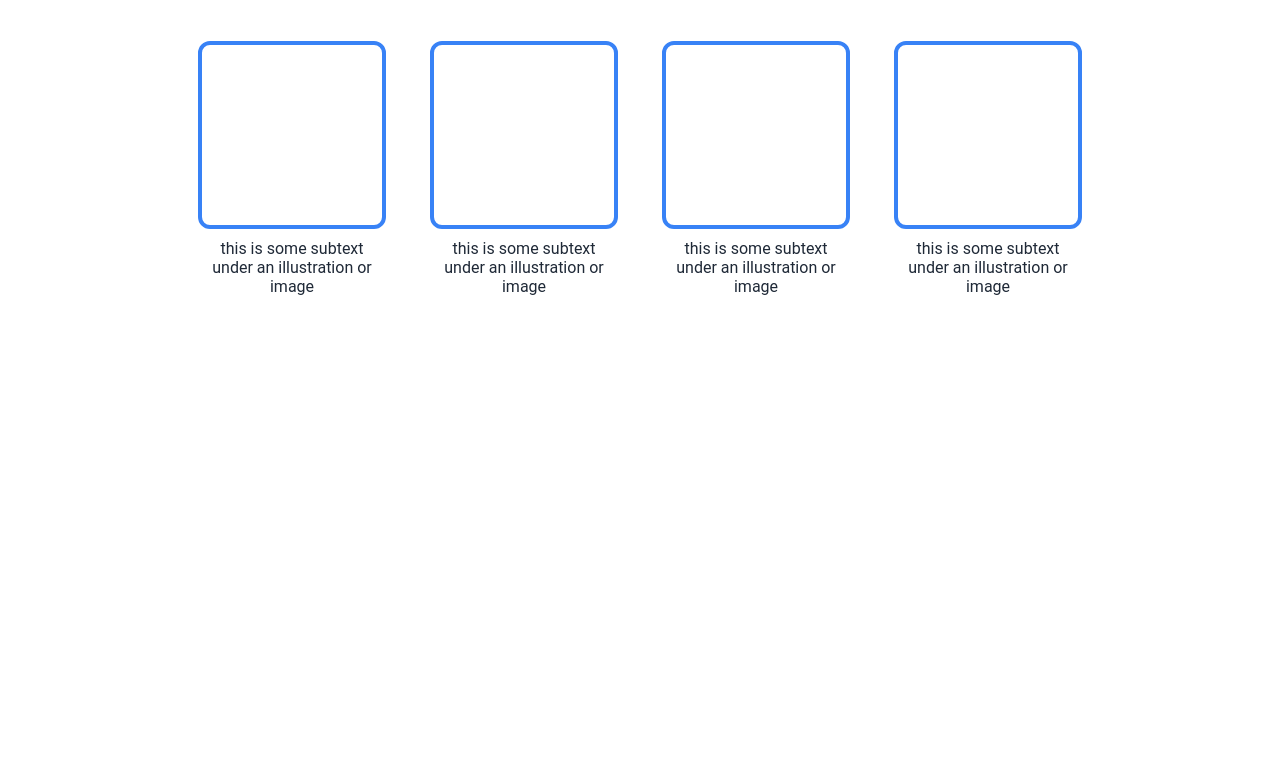
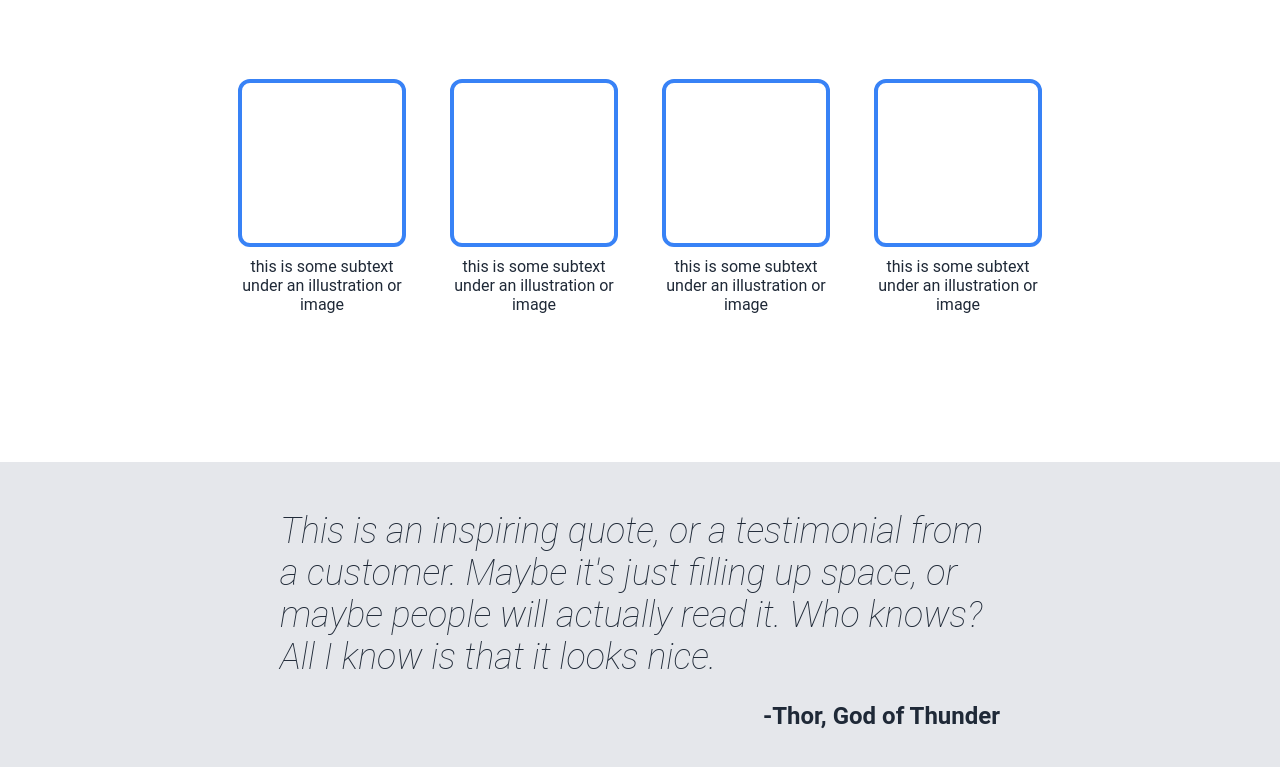
Before and after one commit to Emre-Oktay/landing-page, a plain HTML site: page index.html in a window 1280 px wide. Shown: the part 631-1398 px from the top of the page. Before the commit the page ends 947 px from the top, so only its background shows below. Drawn offline with Linux system fonts and the light colour scheme.

Commit message:
Add quote section

```diff
--- a/index.html
+++ b/index.html
@@ -36,9 +36,7 @@
     <div class="info-header">
         Some random information.
     </div>
-
     <div class="info-container">
-
         <div class="info-block">
             <div class="info-box">
 
@@ -47,7 +45,6 @@
                 this is some subtext under an illustration or image
             </div>
         </div>
-
         <div class="info-block">
             <div class="info-box">
 
@@ -56,7 +53,6 @@
                 this is some subtext under an illustration or image
             </div>
         </div>
-
         <div class="info-block">
             <div class="info-box">
 
@@ -65,7 +61,6 @@
                 this is some subtext under an illustration or image
             </div>
         </div>
-
         <div class="info-block">
             <div class="info-box">
 
@@ -74,7 +69,16 @@
                 this is some subtext under an illustration or image
             </div>
         </div>
+    </div>
 
+    <div class="quote-section">
+        <div class="quote">
+            This is an inspiring quote, or a testimonial from a customer. Maybe it's just filling up space, or maybe people will actually read it. Who knows? All I know is that it looks nice.
+        </div>
+        <div class="quote-author">
+            -Thor, God of Thunder
+        </div>
     </div>
+
 </body>
 </html>
--- a/style.css
+++ b/style.css
@@ -89,12 +89,13 @@
 }
 
 .info-container {
-    padding: 10px 182px;
+    padding: 48px 182px;
     display: flex;
     flex-direction: row;
     gap: 24px;
     justify-content: center;
     align-items: center;
+    margin-bottom: 90px;
 }
 
 .info-block {
@@ -104,21 +105,42 @@
     justify-content: center;
     align-items: center;
     text-align: center;
-
 }
 
 .info-box {
-    width: 180px;
-    height: 180px;
+    width: 160px;
+    height: 160px;
     border: 4px solid #3882f6;
     border-radius: 12px;
     margin-bottom: 10px;
 }
 
 .info-text {
-    width: 180px;
+    width: 160px;
     color: #1f2937;
 }
+
+.quote-section {
+    background-color: #e5e7eb;
+    padding: 48px 280px;
+    display: flex;
+    flex-direction: column;
+    gap: 24px;
+    color: #1f2937;
+}
+
+.quote {
+    font-size: 36px;
+    font-weight: 200;
+    font-style: italic;
+}
+
+.quote-author {
+    align-self: flex-end;
+    font-size: 24px;
+    font-weight: 600;
+}
+
 
 body {
     margin: 0;
```
